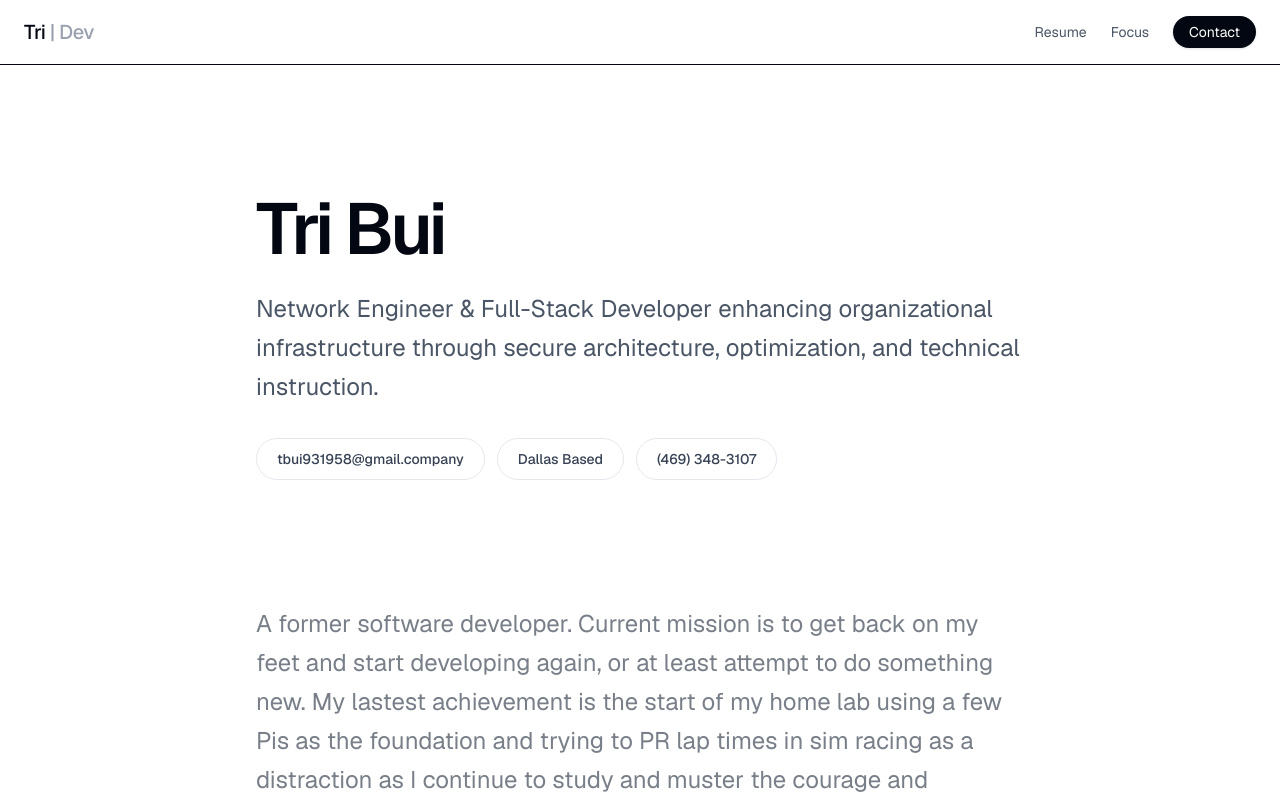
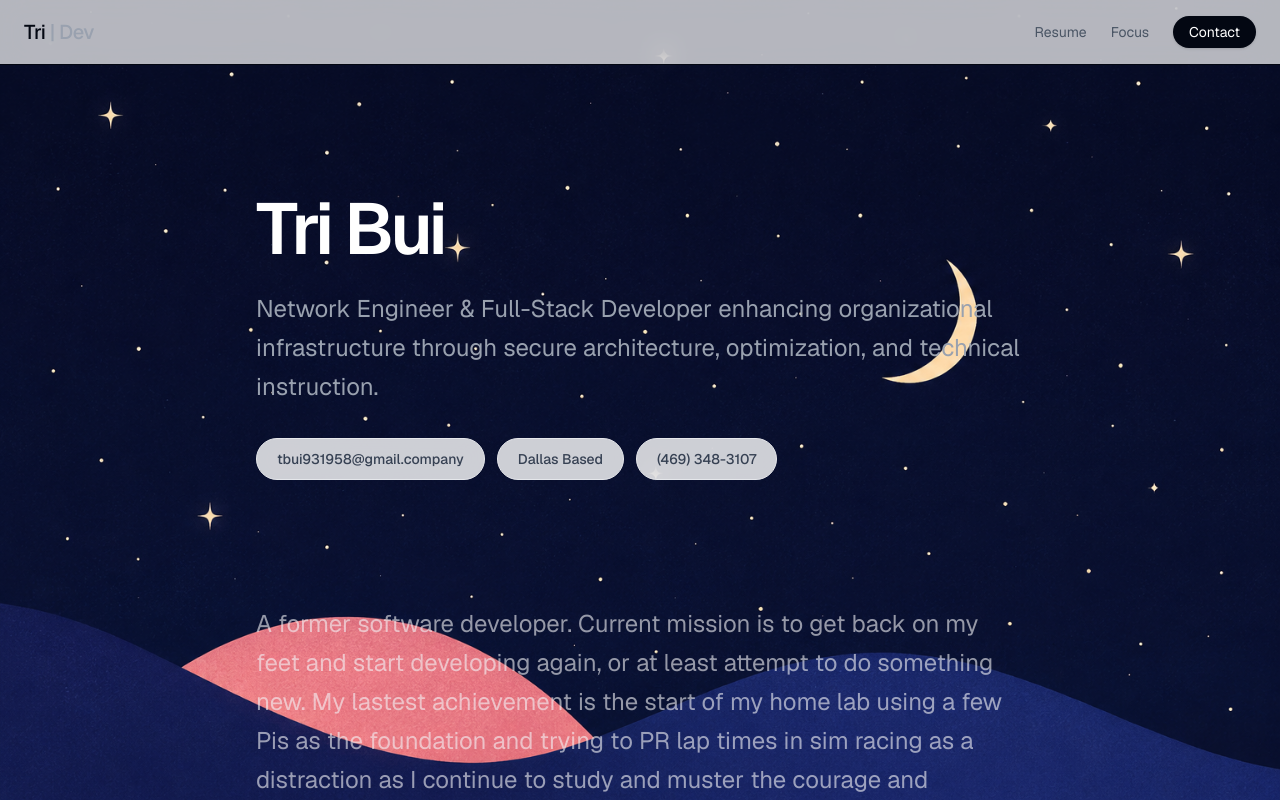
Before and after one commit to t-t-bui/my-personal-website, a Next.js app: page /resume in a window 1280 px wide. Shown: the top 800 px of the page. Built offline with nearby package versions, Linux system fonts and the light colour scheme.

Commit message:
playing around with background

```diff
--- a/app/resume/page.tsx
+++ b/app/resume/page.tsx
@@ -1,6 +1,8 @@
 'use client';
 
 import Link from 'next/link';
+import Image from 'next/image';
+
 import { useState, useEffect } from 'react';
 
 import Navbar from '@/components/Navbar';
@@ -76,8 +78,16 @@ export default function Resume() {
 	return (
 		<div className="relative min-h-screen bg-white text-gray-950 font-sans selection:bg-gray-200 pb-32">
 			{/*<div className="fixed inset-0 -z-10 bg-gradient-to-br from-gray-100/90 to-gray-500/50"/>*/}
-			<div className="fixed inset-0 -z-20 bg-gray-50"/>
-			<div className="fixed inset-0 -z-10 bg-gradient-to-br from-gray-200/80 to-transparent opacity-80" />
+			<div className="fixed inset-0 -z-0 bg-gray-50">
+				<Image
+					src="/images/stary-sky.png"
+					alt="abstract image of night sky"
+					fill
+					priority
+					className="object-cover object-center"
+				/>
+			</div>
+			<div className="fixed inset-0 -z-10 bg-gradient-to-br from-gray-200/70 to-transparent opacity-80" />
 
 			<Navbar />
 
@@ -85,8 +95,8 @@ export default function Resume() {
 				<div className="grid grid-cols-1 gap-6">
 					<div className="max-w-4xl mx-auto">
 						<header className="mb-20">
-							<h1 className="text-5xl md:text-7xl font-semibold tracking-tighter mb-6 text-gray-950">Tri Bui</h1>
-							<p className="text-xl md:text-2xl text-gray-600 mb-8 max-w-3xl leading-relaxed">
+							<h1 className="text-5xl md:text-7xl font-semibold tracking-tighter mb-6 text-white">Tri Bui</h1>
+							<p className="text-xl md:text-2xl text-gray-400 mb-8 max-w-3xl leading-relaxed">
 								Network Engineer & Full-Stack Developer enhancing organizational infrastructure through secure architecture, optimization, and technical instruction.
 							</p>
 
@@ -106,7 +116,7 @@ export default function Resume() {
 
 					<div className="max-w-4xl mx-auto">
 						<div className="mb-20 mt-5">
-							<p className="text-xl md:text-2xl text-gray-800/60 mb-8 max-w-3xl leading-relaxed">
+							<p className="text-xl md:text-2xl text-gray-100/60 mb-8 max-w-3xl leading-relaxed">
 								A former software developer. Current mission is to get back on my feet and start developing again, or at least attempt to do something new. My lastest achievement is the start of my home lab using a few Pis as the foundation and trying to PR lap times in sim racing as a distraction as I continue to study and muster the courage and commitmemnt to take the JNCIA and CCNA exams.
 							</p>
 						</div>
```
Also changed, not shown: public/images/stary-sky.png (added).
